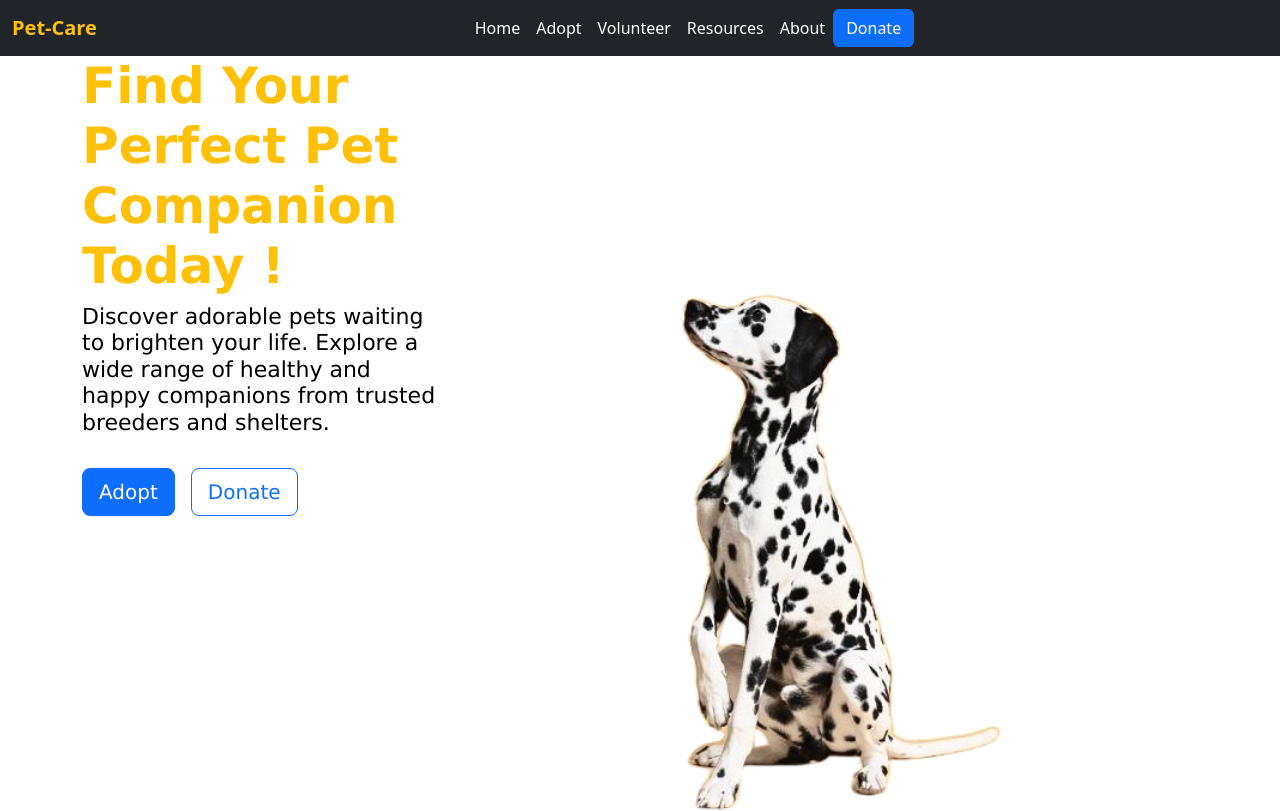
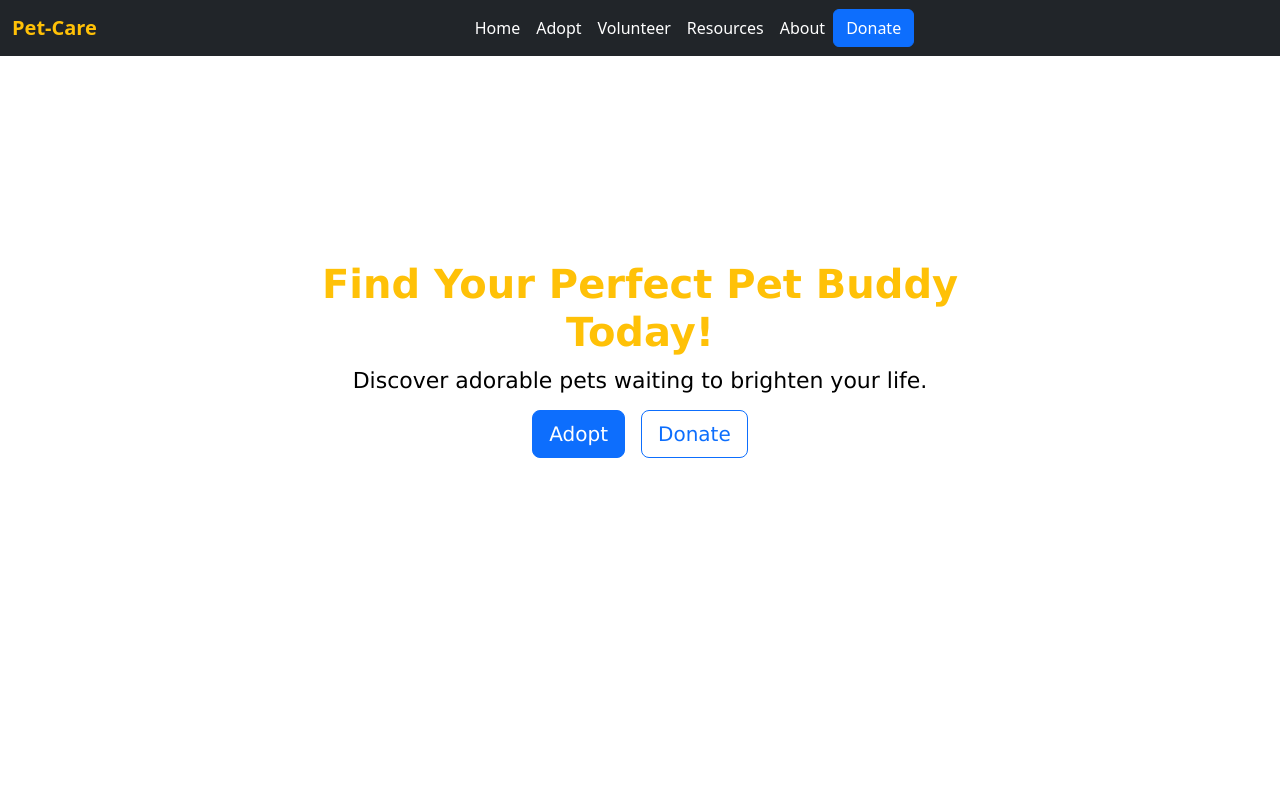
Before and after one commit to Ollatomiwa/PetCare, a Vue app in the folder petproj/: page /#/ in a window 1280 px wide. Shown: the top 811 px of the page. Built offline with nearby package versions, Linux system fonts and the light colour scheme.

Commit message:
home component redesigned for compability

```diff
--- a/petproj/src/components/Home.vue
+++ b/petproj/src/components/Home.vue
@@ -4,18 +4,16 @@
 
 <template>
    <div class="container text-center ">
-        <div class="row ">
-            <div class=" col col-lg-6   ">
-                <h2 class=" title text-warning">Find Your Perfect Pet Companion Today !</h2>
+        <div class="row justify-content-center  ">
+            <div class=" col col-md-8 py-2 ">
+                <h2 class=" title text-warning py-1">Find Your Perfect Pet Buddy Today!</h2>
                 <h6 class=" text-subject  text-black">Discover adorable pets waiting to brighten your life.
-                  Explore a wide range of healthy and happy companions from trusted breeders and shelters.
-
                 </h6>
             </div>
         </div>
-        <div class="d-flex  buttons ">
-          <RouterLink to="/adopt" class="btn btn-primary btn-lg text-center my-4 me-3">Adopt</RouterLink>
-          <RouterLink to="/donate" class="btn btn-outline-primary btn-lg text-center my-4">Donate</RouterLink>
+        <div class="d-flex  buttons justify-content-center">
+          <RouterLink to="/adopt" class="btn btn-primary btn-lg text-center me-3">Adopt</RouterLink>
+          <RouterLink to="/donate" class="btn btn-outline-primary btn-lg text-center ">Donate</RouterLink>
         </div>
     </div>
     /* Footer section *\
@@ -31,15 +29,10 @@
 <style scoped>
 
   .container {
-
-    margin-bottom: 18%;
-    background-image: url('../assets/img/dognew.png');
-    background-repeat: no-repeat;
-    background-size: cover;
     height:100vh;
     width:100vw;
-    background-color: gray;
-  font-family: Verdana, Geneva, Tahoma, sans-serif;
+    font-family: Verdana, Geneva, Tahoma, sans-serif;
+    margin-top: 15%;
   }
 
     .title {
@@ -56,81 +49,64 @@
     @media (min-width: 1024px)  {
     .container {
 
-      text-align: left;
+      text-align: center;
 
     }
     .title {
       font-family: Verdana, Geneva, Tahoma, sans-serif;
       font-weight: bold;
-      width: 90%;
-      text-align: start;
+
+      text-align: center;
       font-size: 50px;
     }
 
     .text-subject {
       font-family: Verdana, Geneva, Tahoma, sans-serif;
-      text-align: start;
-      width: 65%;
+      text-align: center;
       font-size: 22px;
     }
 
     .buttons {
-      text-align: start;
-
-      max-width: 80%;
+      text-align: center;
     }
   }
 
   @media (max-width: 430px)  {
-    .container {
-      background-size:contain;
-      margin-right: 35%;
 
-    }
     .title {
       font-family: Verdana, Geneva, Tahoma, sans-serif;
       font-weight: bold;
-      width: 73%;
-      text-align: start;
+      text-align: center;
 
     }
 
     .text-subject {
       font-family: Verdana, Geneva, Tahoma, sans-serif;
-      text-align: start;
-      width: 53%;
+      text-align: center;
     }
 
     .buttons {
-      text-align: start;
-
-      max-width: 60%;
+      text-align: center;
     }
   }
 
   @media (min-width: 768px) and (max-width: 982px) {
-    .container {
-      height: fit-content;
-      margin-right: 17%;
 
-    }
     .title {
       font-family: Verdana, Geneva, Tahoma, sans-serif;
       font-weight: bold;
-      width: 60%;
-      text-align: start;
+      text-align: center;
+      font-size: 40px;
     }
 
     .text-subject {
       font-family: Verdana, Geneva, Tahoma, sans-serif;
-      text-align: start;
-      width: 50%;
+      text-align: center;
+
     }
 
     .buttons {
-      text-align: start;
-
-      max-width: 50%;
+      text-align: center;
     }
   }
 
@@ -138,28 +114,24 @@
     @media (min-width: 660px)  {
     .container {
 
-      text-align: left;
+      text-align: center;
 
     }
     .title {
       font-family: Verdana, Geneva, Tahoma, sans-serif;
       font-weight: bold;
-      width: 70%;
-      text-align: start;
-      font-size: 50px;
+      text-align: center;
+      font-size: 40px;
     }
 
     .text-subject {
       font-family: Verdana, Geneva, Tahoma, sans-serif;
-      text-align: start;
-      width: 65%;
+      text-align: center;
       font-size: 22px;
     }
 
     .buttons {
-      text-align: start;
-
-      max-width: 80%;
+      text-align: center;
     }
   }
 </style>
--- a/petproj/src/components/NavBar.vue
+++ b/petproj/src/components/NavBar.vue
@@ -34,13 +34,14 @@ export default {
       type="button"
       data-bs-toggle="collapse"
       data-bs-target="#navbarNav"
+
       aria-controls="navbarNav"
       aria-expanded="false"
       aria-label="Toggle navigation"
     >
-      <span class="navbar-toggler-icon"></span>
+      <span class="navbar-toggler-icon" ></span>
     </button>
-    <div class="collapse navbar-collapse justify-content-center my-8 mx-8" id="navbarNav">
+    <div class="collapse navbar-collapse  justify-content-center my-8 mx-8" id="navbarNav" @click="closeNavbar">
       <ul class="navbar-nav">
         <li class="nav-item">
           <RouterLink class="nav-link active" aria-current="page" @click="closeNavbar"  to="/">Home</RouterLink>
```
